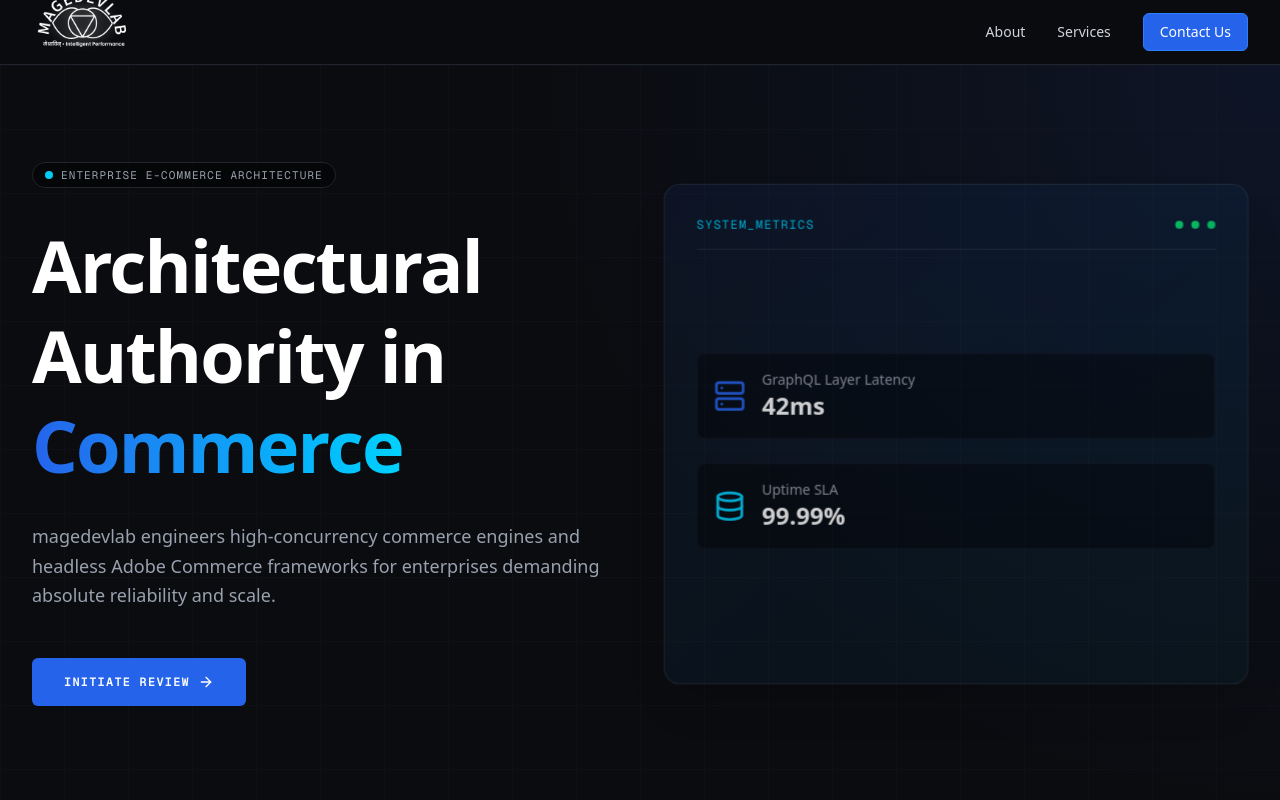
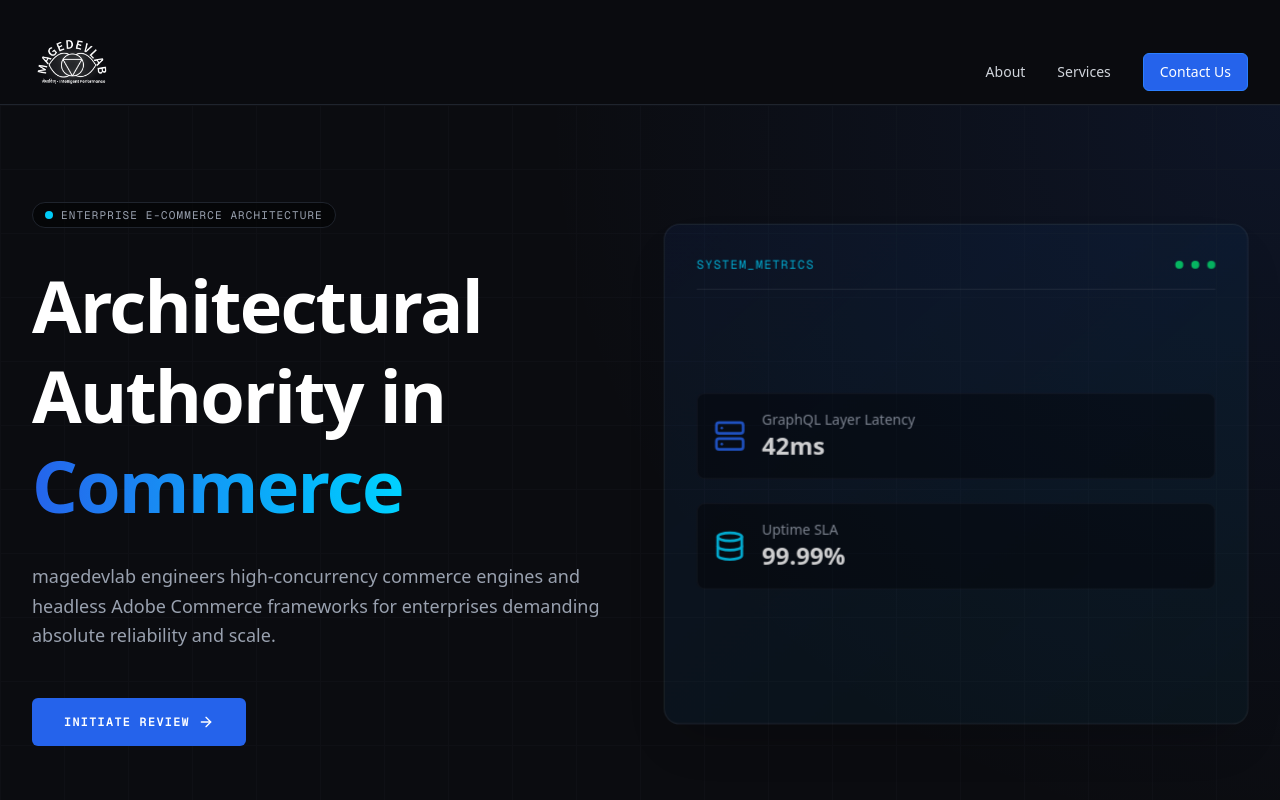
Before and after one commit to jignesh26/temp-magedevlab, a Next.js app: page / in a window 1280 px wide. Shown: the top 800 px of the page. Built offline with nearby package versions, Linux system fonts and the light colour scheme.

Commit message:
Add 40px top padding to header and reduce logo size to 80px

```diff
--- a/src/app/layout.tsx
+++ b/src/app/layout.tsx
@@ -29,11 +29,11 @@
       <body
         className={`${geistSans.variable} ${geistMono.variable} antialiased bg-background text-foreground`}
       >
-        <header className="sticky top-0 z-50 w-full border-b border-border-color bg-background/80 backdrop-blur-md">
+        <header className="sticky top-0 z-50 w-full border-b border-border-color bg-background/80 backdrop-blur-md pt-[40px]">
           <div className="container mx-auto max-w-7xl px-4 sm:px-6 lg:px-8 flex items-center justify-between h-16">
-            <Link href="/" className="flex items-center group relative w-[100px] h-16">
+            <Link href="/" className="flex items-center group relative w-[80px] h-16">
               <div className="absolute top-1/2 -translate-y-1/2 left-0 p-1 rounded-md group-hover:bg-primary/10 transition-colors z-50">
-                <img src="/logo.png" alt="magedevlab Logo" className="w-[100px] h-auto object-contain brightness-0 invert" />
+                <img src="/logo.png" alt="magedevlab Logo" className="w-[80px] h-auto object-contain brightness-0 invert" />
               </div>
             </Link>
             <nav className="hidden md:flex gap-8 items-center text-sm font-medium text-gray-300">
```
